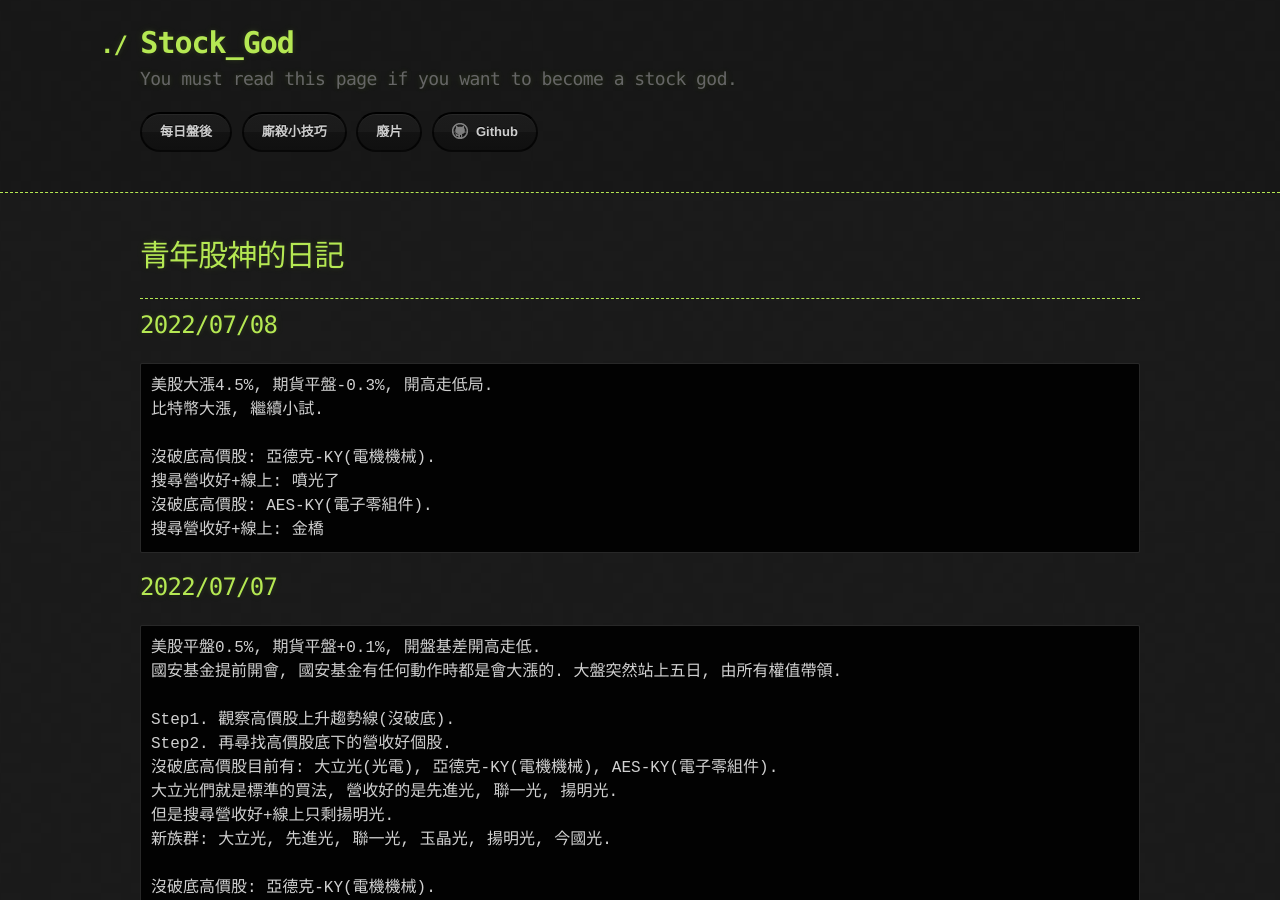
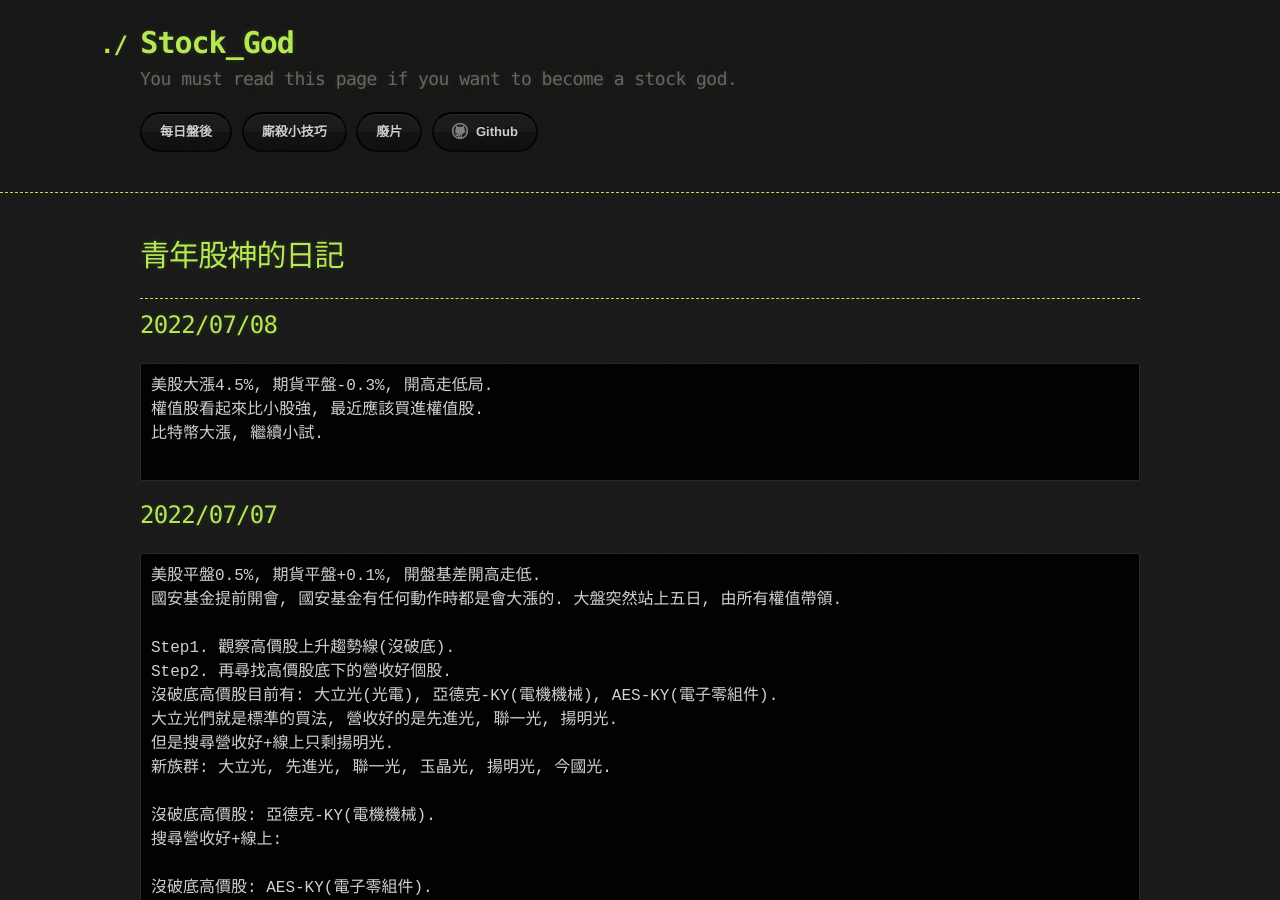
Before and after one commit to lepg5487/Stock_God, a Jekyll site: the page built from index.md, in a window 1280 px wide and 900 px high. Built offline with Jekyll 4.4.1, drawn with Linux system fonts in a browser that asks for light colours; our own code applies the rules of GitHub Pages for plain Markdown files.

Commit message:
Update index.md

````diff
--- a/index.md
+++ b/index.md
@@ -9,12 +9,9 @@ layout: testlayouts
 ## 2022/07/08
 ```
 美股大漲4.5%, 期貨平盤-0.3%, 開高走低局.
+權值股看起來比小股強, 最近應該買進權值股.
 比特幣大漲, 繼續小試.
 
-沒破底高價股: 亞德克-KY(電機機械).
-搜尋營收好+線上: 噴光了
-沒破底高價股: AES-KY(電子零組件).
-搜尋營收好+線上: 金橋
 ```
 
 ## 2022/07/07
````
